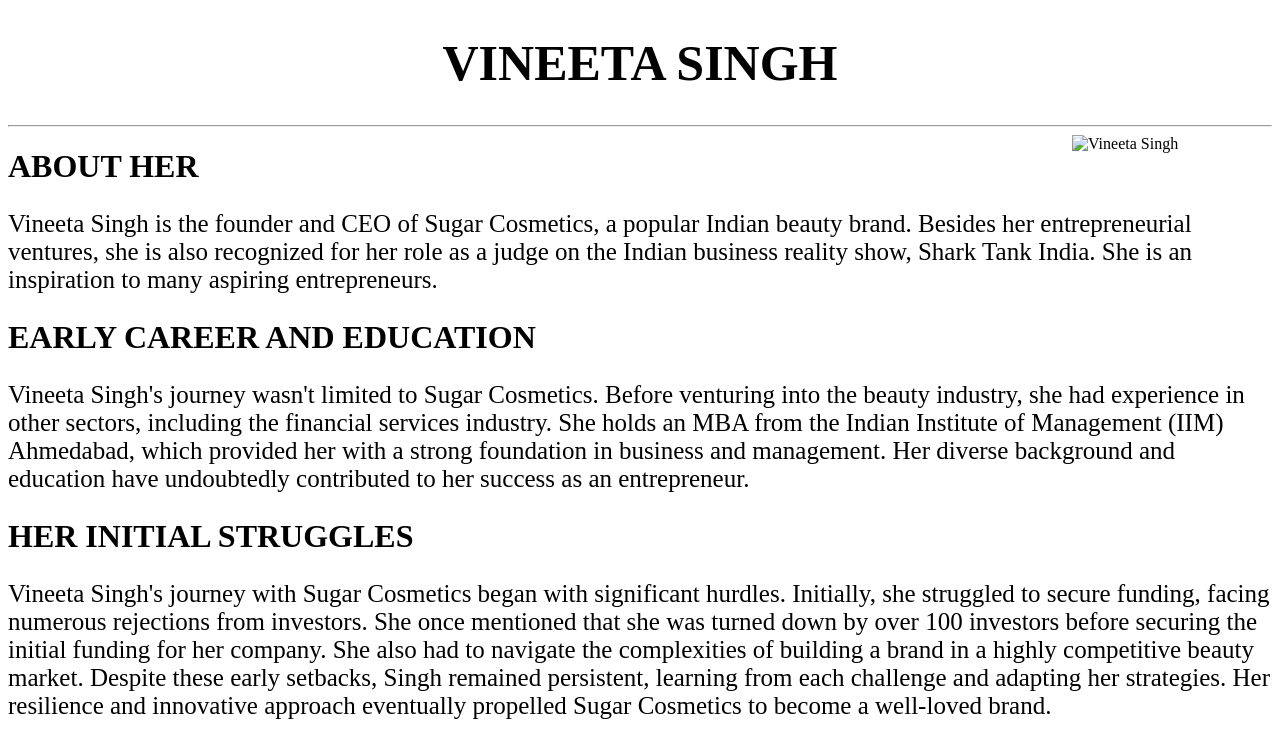
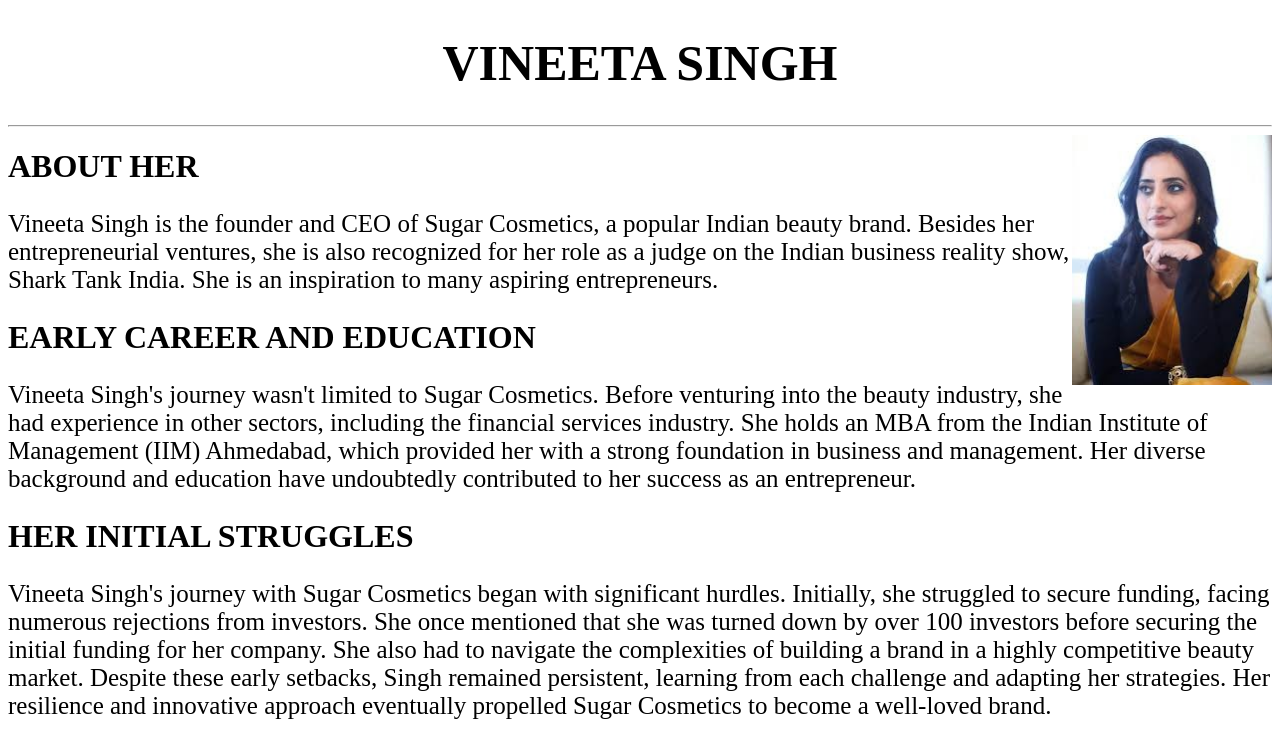
Before and after one commit to SWEETWOLF2305/AZWA-JABEEN, a plain HTML site: page index.html in a window 1280 px wide. Shown: the top 742 px of the page. Drawn offline with Linux system fonts and the light colour scheme.

Commit message:
Update index.html

```diff
--- a/index.html
+++ b/index.html
@@ -12,7 +12,7 @@
     </center>
     <hr>
 
-<img src="image.png" alt="Vineeta Singh" style="float: right; width:200px;">
+<img src="image.jpg" alt="Vineeta Singh" style="float: right; width:200px;">
 <h1>ABOUT HER</h1>
 <p style="font-size:25px;"> Vineeta Singh is the founder and CEO of Sugar Cosmetics,
     a popular Indian beauty brand. Besides her entrepreneurial ventures,
```
